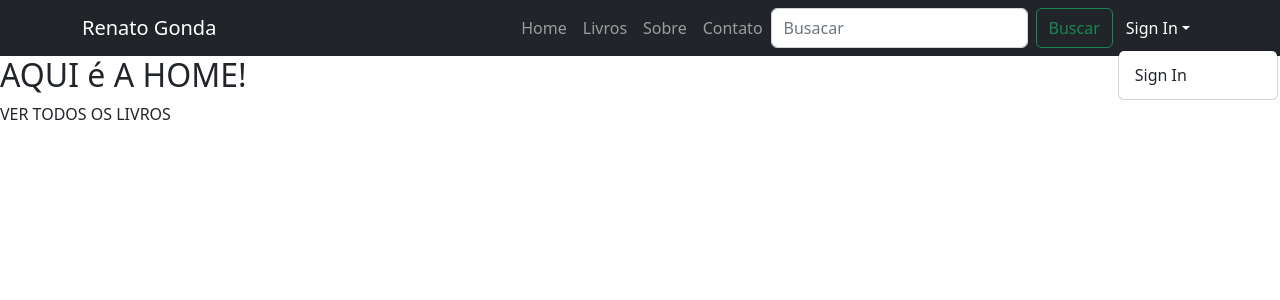
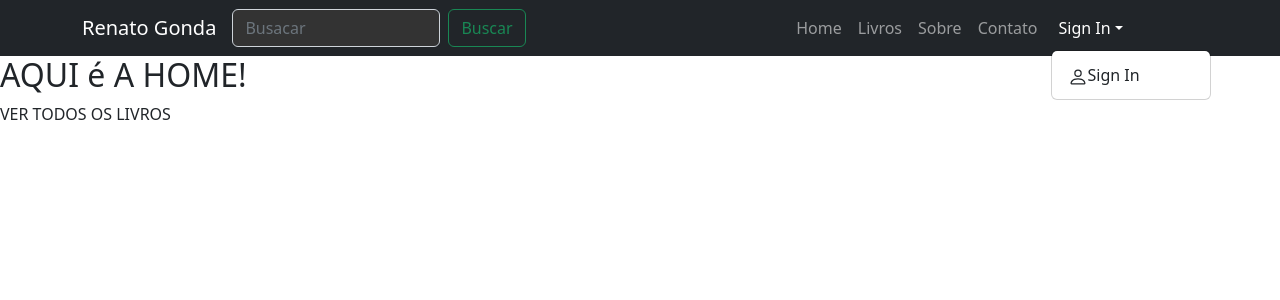
Before and after one commit to THIAGOMORGADO/Projeto_livros, a React (Create React App) app: page / in a window 1280 px wide. Both pictures are taken after a click on the button "Sign In". Shown: the top 300 px of the page. Built offline with nearby package versions, Linux system fonts and the light colour scheme.

Commit message:
icon de login e search input feito

```diff
--- a/package.json
+++ b/package.json
@@ -11,6 +11,7 @@
     "local-storage": "^2.0.0",
     "react": "^18.2.0",
     "react-bootstrap": "^2.5.0",
+    "react-bootstrap-icons": "^1.8.4",
     "react-dom": "^18.2.0",
     "react-native-vector-icons": "^9.2.0",
     "react-router-dom": "^6.3.0",
--- a/src/components/Navbar/index.js
+++ b/src/components/Navbar/index.js
@@ -3,7 +3,8 @@ import {useNavigate} from 'react-router-dom';
 
 import './styles.css'
 
-import { Button, Container, Form, Nav, Navbar, NavDropdown } from 'react-bootstrap/';
+import { Button, Container, Form, Nav, Navbar, NavDropdown, Row, Col } from 'react-bootstrap/';
+import  * as Icons from 'react-bootstrap-icons';
 
 
 
@@ -30,7 +31,21 @@ export  function NavBar() {
     <>
       <Navbar collapseOnSelect expand="lg" bg="dark" variant="dark" >
         <Container >
-        <Navbar.Brand href="#home">Renato Gonda</Navbar.Brand>
+        <Navbar.Brand href="#home">
+          Renato Gonda
+        </Navbar.Brand>
+          <Form className="d-flex">
+            <Form.Control
+              type="search"
+              placeholder="Busacar"
+              className="me-2 Input"
+              aria-label="Buscar..."
+            />
+              <Button variant="outline-success">Buscar</Button>
+            </Form>
+
+
+
           <Navbar.Toggle aria-controls="responsive-navbar-nav"  />
           <Navbar.Collapse  id="responsive-navbar-nav" >
             <Nav className="me-auto nav_bar_items" >
@@ -39,19 +54,16 @@ export  function NavBar() {
               <Nav.Link onClick={handleAbout} className="navItem">Sobre</Nav.Link>
               <Nav.Link onClick={handleContacts} className="navItem">Contato</Nav.Link>
               <br/>
-              <Form className="d-flex">
-                <Form.Control
-                  type="search"
-                  placeholder="Busacar"
-                  className="me-2"
-                  aria-label="Buscar..."
-                />
-                <Button variant="outline-success">Buscar</Button>
-              </Form>
+
               <NavDropdown className="bg-drop" title="Sign In" id="navbarScrollingDropdown" >
-                <NavDropdown.Item href="#action3" bg="dark">Sign In</NavDropdown.Item>
+                <div>
+                  <NavDropdown.Item href="/login" bg="dark">
+                    <Icons.Person className="icons"/>Sign In
+                    </NavDropdown.Item>
+                </div>
               </NavDropdown>
             </Nav>
+
           </Navbar.Collapse>
       </Container>
     </Navbar>
--- a/src/components/Navbar/styles.css
+++ b/src/components/Navbar/styles.css
@@ -1,9 +1,32 @@
 .bg-drop {
   margin-left: 5px;
+
+}
+.d-flex {
+  display: flex;
+}
+.d-flex .Input{
+  width: 13rem;
+
+  background-color: #333
+
+}
+.dropdowm-Link {
+
+  width: 5rem;
+
+
+}
+.icons {
+
+
+  width: 20px;
+  height: 20px;
+  margin: 0 auto;
 }
 @media (min-width: 900px) {
   .nav_bar_items {
-    width: 100%;
+    width: 90%;
     display: flex !important;
     justify-content: flex-end !important;
     flex-direction: row !important;
```
Also changed, not shown: 1 other file (tests, documents, lock files or other folders).
